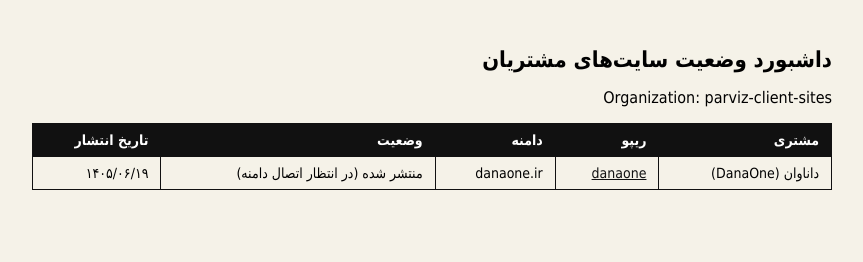
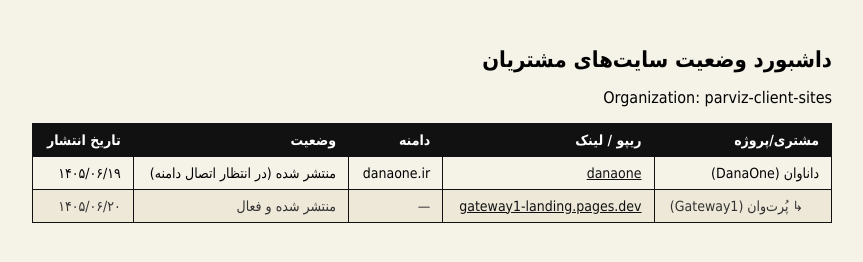
Before and after one commit to parviz-client-sites/toolbox-dashboard, a plain HTML site: page index.html in a window 1280 px wide. Shown: the whole page, without its empty margins (208-1071 px from the left). Drawn offline with Linux system fonts and the light colour scheme.

Commit message:
آپدیت داشبورد: افزودن پُرت‌وان (Gateway1) به‌عنوان زیرمجموعه داناوان

```diff
--- a/index.html
+++ b/index.html
@@ -10,14 +10,17 @@
 th,td{border:1px solid #111;padding:8px 12px;text-align:right;font-size:14px}
 th{background:#111;color:#fff}
 a{color:#111}
+tr.sub td{background:#eee8d8;color:#333}
+tr.sub td:first-child{padding-right:28px}
 </style>
 </head>
 <body>
 <h1>داشبورد وضعیت سایت‌های مشتریان</h1>
 <p>Organization: parviz-client-sites</p>
 <table id="tbl">
-<tr><th>مشتری</th><th>ریپو</th><th>دامنه</th><th>وضعیت</th><th>تاریخ انتشار</th></tr>
+<tr><th>مشتری/پروژه</th><th>ریپو / لینک</th><th>دامنه</th><th>وضعیت</th><th>تاریخ انتشار</th></tr>
 <tr><td>داناوان (DanaOne)</td><td><a href="https://github.com/parviz-client-sites/danaone" target="_blank">danaone</a></td><td>danaone.ir</td><td>منتشر شده (در انتظار اتصال دامنه)</td><td>۱۴۰۵/۰۶/۱۹</td></tr>
+<tr class="sub"><td>↳ پُرت‌وان (Gateway1)</td><td><a href="https://gateway1-landing.pages.dev" target="_blank">gateway1-landing.pages.dev</a></td><td>—</td><td>منتشر شده و فعال</td><td>۱۴۰۵/۰۶/۲۰</td></tr>
 </table>
 </body>
 </html>
```
